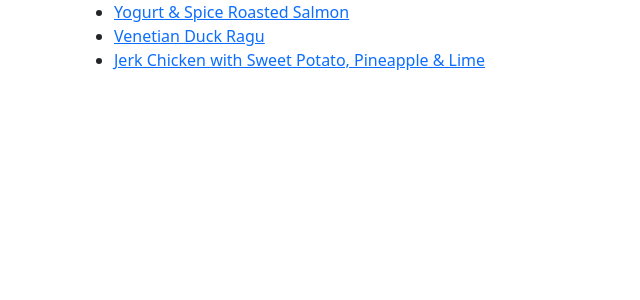
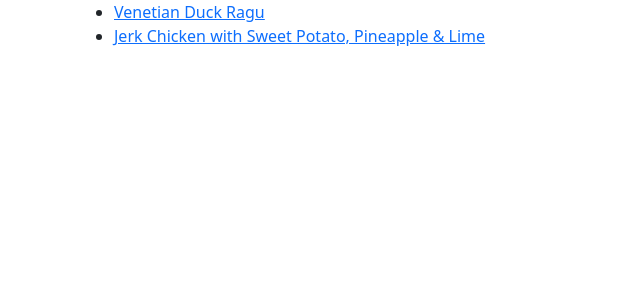
Before and after one commit to r1ch/recipes, a Jekyll site: the page built from index.html, in a window 1280 px wide. Shown: the top 300 px of the page, without its empty margins (0-640 px from the left). Built offline with Jekyll 4.4.1, drawn with Linux system fonts in a browser that asks for light colours.

Commit message:
Update weekly dinner recipes

```diff
--- a/_data/mealie.yml
+++ b/_data/mealie.yml
@@ -1,6 +1,3 @@
-- date: 2026-02-02
-  title: Yogurt & Spice Roasted Salmon
-  link: https://tiny-chicken.pikapod.net/g/home/shared/r/23a5083b-8cad-4bcf-b6d4-ddf524dd4587
 - date: 2026-02-03
   title: Venetian Duck Ragu
   link: https://tiny-chicken.pikapod.net/g/home/shared/r/746ffb64-39d9-44d1-a7a2-6384af5da604
```
